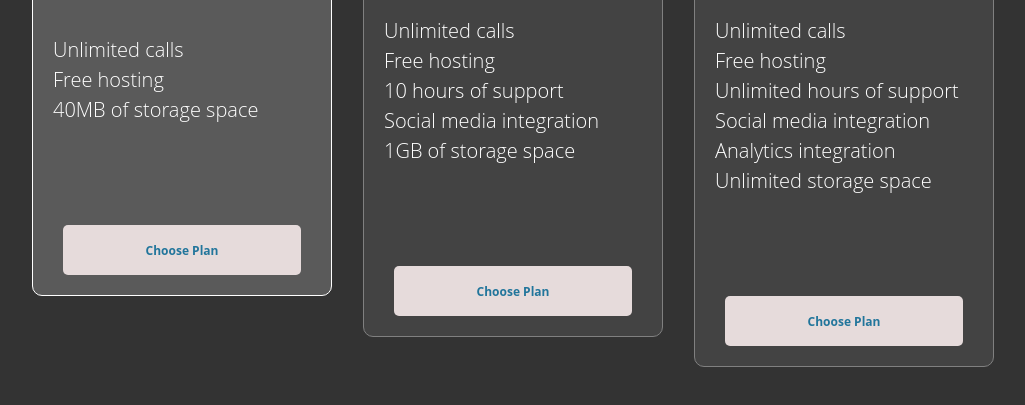
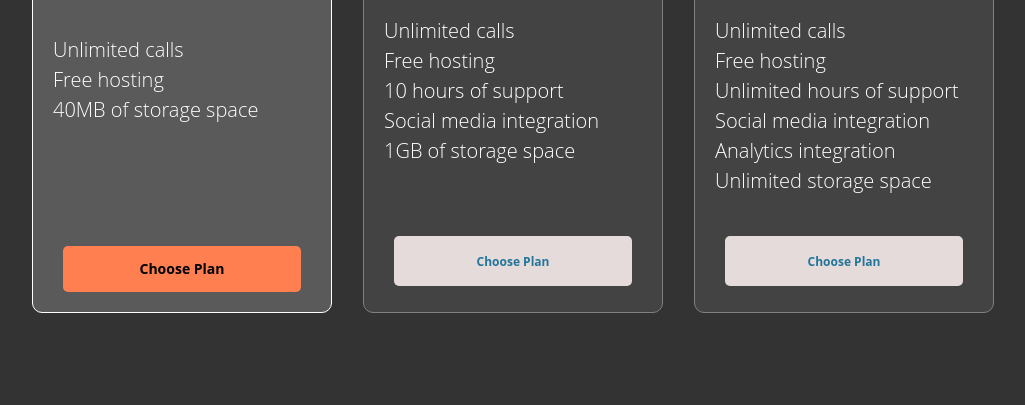
Before and after one commit to lorevandev/FLEXBOX-EJERCITACION, a plain HTML site: page PRECIOS/index.html in a window 1280 px wide. In both pictures the pointer is over the element 324 px from the left and 643 px from the top of the page. Shown: the part 393-798 px from the top of the page, without its empty margins (142-1167 px from the left). Drawn offline with Linux system fonts and the light colour scheme.

Commit message:
se agrega hover al boton

```diff
--- a/PRECIOS/estilos.css
+++ b/PRECIOS/estilos.css
@@ -34,6 +34,7 @@ h4{
     display: flex;
     flex-direction: column;
     width: 300px;
+    height: 500px;
     border-radius: 1%;
     border: 1px solid grey;
     margin: 5%;
@@ -47,6 +48,7 @@ h4{
     padding:20px;
     background-color: rgba(255, 255, 255, 0.08);
 }
+
 
 .startup:hover{
     border: 1px solid white;
@@ -81,6 +83,7 @@ h4{
     text-align: left;
     line-height: 1.5;
     font-size: 20px;
+    height: 120px;
 }
 
 .boton{
@@ -98,3 +101,9 @@ h4{
     align-items: center;
     justify-content: center;
 }
+
+.boton:hover{
+    background-color: coral;
+    color: black;
+    font-size: 14px;
+}
```
Also changed, not shown: PRECIOS/index.html (line endings or trailing spaces).
